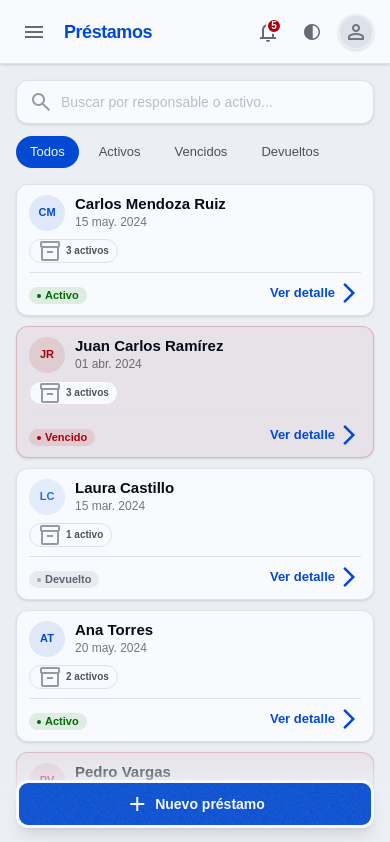
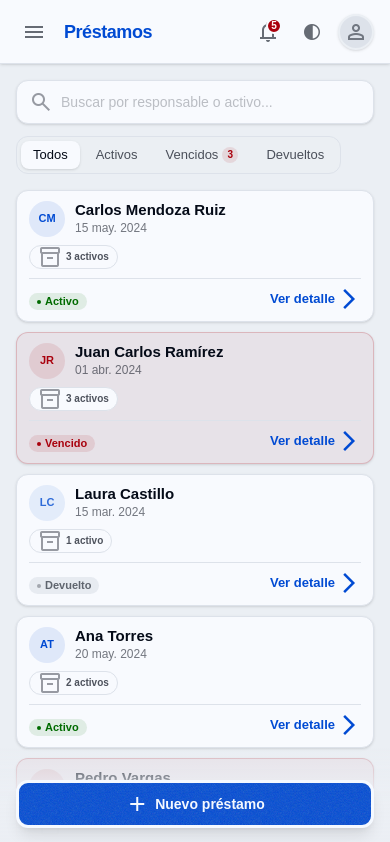
Before and after one commit to jorgegc2187/sigae-web-front, an Angular app: page /loans in a window 390 px wide. Shown: the top 842 px of the page. Built offline with nearby package versions, Linux system fonts and the light colour scheme.

Commit message:
feat(loan-list): integrate segmented filter tabs for status selection in loan list

```diff
--- a/src/app/features/loans/pages/loan-list/loan-list.component.html
+++ b/src/app/features/loans/pages/loan-list/loan-list.component.html
@@ -14,51 +14,14 @@
     </div>
 
     <div class="-mx-4 overflow-x-auto px-4">
-      <div class="flex min-w-max items-center gap-1.5 pb-1">
-        <button
-          type="button"
-          class="rounded-full px-3.5 py-1.5 text-[13px] font-medium whitespace-nowrap transition-colors"
-          [class.bg-primary]="isStatusTabActive('all')"
-          [class.text-primary-content]="isStatusTabActive('all')"
-          [class.bg-base-200]="!isStatusTabActive('all')"
-          [class.text-base-content/70]="!isStatusTabActive('all')"
-          (click)="onStatusTabChange('all')"
-        >
-          Todos
-        </button>
-        <button
-          type="button"
-          class="rounded-full px-3.5 py-1.5 text-[13px] font-medium whitespace-nowrap transition-colors"
-          [class.bg-primary]="isStatusTabActive('active')"
-          [class.text-primary-content]="isStatusTabActive('active')"
-          [class.bg-base-200]="!isStatusTabActive('active')"
-          [class.text-base-content/70]="!isStatusTabActive('active')"
-          (click)="onStatusTabChange('active')"
-        >
-          Activos
-        </button>
-        <button
-          type="button"
-          class="rounded-full px-3.5 py-1.5 text-[13px] font-medium whitespace-nowrap transition-colors"
-          [class.bg-primary]="isStatusTabActive('overdue')"
-          [class.text-primary-content]="isStatusTabActive('overdue')"
-          [class.bg-base-200]="!isStatusTabActive('overdue')"
-          [class.text-base-content/70]="!isStatusTabActive('overdue')"
-          (click)="onStatusTabChange('overdue')"
-        >
-          Vencidos
-        </button>
-        <button
-          type="button"
-          class="rounded-full px-3.5 py-1.5 text-[13px] font-medium whitespace-nowrap transition-colors"
-          [class.bg-primary]="isStatusTabActive('returned')"
-          [class.text-primary-content]="isStatusTabActive('returned')"
-          [class.bg-base-200]="!isStatusTabActive('returned')"
-          [class.text-base-content/70]="!isStatusTabActive('returned')"
-          (click)="onStatusTabChange('returned')"
-        >
-          Devueltos
-        </button>
+      <div class="pb-1">
+        <app-segmented-filter-tabs
+          [items]="statusTabs()"
+          [activeValue]="queryState().status ?? 'all'"
+          variant="mobile"
+          [compact]="true"
+          (valueChange)="onStatusTabSelect($event)"
+        />
       </div>
     </div>
 
@@ -180,53 +143,12 @@
     (toggleSelectAll)="onToggleSelectAll($event)"
   >
     <div listing-toolbar class="flex flex-col gap-4 xl:flex-row xl:items-center xl:justify-between">
-      <div class="flex flex-wrap items-center gap-2 rounded-xl bg-base-200/70 p-1">
-        <button
-          type="button"
-          class="btn btn-sm border-none shadow-none"
-          [class.btn-active]="isStatusTabActive('all')"
-          [class.bg-base-100]="isStatusTabActive('all')"
-          [class.text-base-content]="isStatusTabActive('all')"
-          [class.btn-ghost]="!isStatusTabActive('all')"
-          (click)="onStatusTabChange('all')"
-        >
-          Todos
-        </button>
-        <button
-          type="button"
-          class="btn btn-sm border-none shadow-none"
-          [class.btn-active]="isStatusTabActive('active')"
-          [class.bg-base-100]="isStatusTabActive('active')"
-          [class.text-base-content]="isStatusTabActive('active')"
-          [class.btn-ghost]="!isStatusTabActive('active')"
-          (click)="onStatusTabChange('active')"
-        >
-          Activos
-        </button>
-        <button
-          type="button"
-          class="btn btn-sm border-none shadow-none gap-2"
-          [class.btn-active]="isStatusTabActive('overdue')"
-          [class.bg-base-100]="isStatusTabActive('overdue')"
-          [class.text-base-content]="isStatusTabActive('overdue')"
-          [class.btn-ghost]="!isStatusTabActive('overdue')"
-          (click)="onStatusTabChange('overdue')"
-        >
-          Vencidos
-          <span class="badge badge-error badge-xs">{{ overdueCount() }}</span>
-        </button>
-        <button
-          type="button"
-          class="btn btn-sm border-none shadow-none"
-          [class.btn-active]="isStatusTabActive('returned')"
-          [class.bg-base-100]="isStatusTabActive('returned')"
-          [class.text-base-content]="isStatusTabActive('returned')"
-          [class.btn-ghost]="!isStatusTabActive('returned')"
-          (click)="onStatusTabChange('returned')"
-        >
-          Devueltos
-        </button>
-      </div>
+      <app-segmented-filter-tabs
+        [items]="statusTabs()"
+        [activeValue]="queryState().status ?? 'all'"
+        variant="desktop"
+        (valueChange)="onStatusTabSelect($event)"
+      />
 
       <div class="flex flex-col gap-3 sm:flex-row sm:items-center">
         <label class="input border border-base-300 flex w-full items-center gap-2 shadow-sm sm:w-[320px]">
--- a/src/app/features/loans/pages/loan-list/loan-list.component.ts
+++ b/src/app/features/loans/pages/loan-list/loan-list.component.ts
@@ -4,6 +4,10 @@ import { Router } from '@angular/router';
 import { DataListingComponent } from '../../../../shared/ui/data-listing/data-listing.component';
 import { MobilePaginationComponent } from '../../../../shared/ui/mobile-pagination/mobile-pagination.component';
 import { ListQueryState } from '../../../../shared/models/list-query-state.model';
+import {
+  SegmentedFilterTabItem,
+  SegmentedFilterTabsComponent,
+} from '../../../../shared/ui/segmented-filter-tabs/segmented-filter-tabs.component';
 import { Loan, LoanStatus, LoanStatusTab, MOCK_LOANS } from '../../models/loan.model';
 import { LoanStatusBadgeComponent } from '../../components/loan-status-badge/loan-status-badge.component';
 interface LoanListQueryState extends ListQueryState<LoanStatusTab> {
@@ -13,7 +17,13 @@ interface LoanListQueryState extends ListQueryState<LoanStatusTab> {
 @Component({
   selector: 'app-loan-list',
   standalone: true,
-  imports: [NgClass, DataListingComponent, LoanStatusBadgeComponent, MobilePaginationComponent],
+  imports: [
+    NgClass,
+    DataListingComponent,
+    LoanStatusBadgeComponent,
+    MobilePaginationComponent,
+    SegmentedFilterTabsComponent,
+  ],
   templateUrl: './loan-list.component.html',
   changeDetection: ChangeDetectionStrategy.OnPush,
 })
@@ -95,6 +105,13 @@ export class LoanListComponent {
     () => this.loans().filter((loan) => loan.status === 'Vencido').length,
   );
 
+  readonly statusTabs = computed<SegmentedFilterTabItem[]>(() => [
+    { value: 'all', label: 'Todos' },
+    { value: 'active', label: 'Activos' },
+    { value: 'overdue', label: 'Vencidos', badgeCount: this.overdueCount() },
+    { value: 'returned', label: 'Devueltos' },
+  ]);
+
   readonly selectedIds = computed(() => this.queryState().selectedIds);
 
   readonly allVisibleSelected = computed(() => {
@@ -117,6 +134,10 @@ export class LoanListComponent {
       status,
       page: 1,
     }));
+  }
+
+  onStatusTabSelect(status: string) {
+    this.onStatusTabChange(status as LoanStatusTab);
   }
 
   onPageChange(page: number) {
--- /dev/null
+++ b/src/app/shared/ui/segmented-filter-tabs/segmented-filter-tabs.component.html
@@ -0,0 +1,44 @@
+<div
+  class="inline-flex items-center gap-1 border p-1"
+  [class.min-w-max]="compact()"
+  [class.rounded-xl]="isMobile()"
+  [class.rounded-lg]="isDesktop()"
+  [class.border-base-300]="isMobile()"
+  [class.border-base-300/80]="isDesktop()"
+  [class.bg-base-200/70]="isMobile()"
+  [class.bg-base-200/55]="isDesktop()"
+>
+  @for (item of items(); track item.value) {
+    <button
+      type="button"
+      class="inline-flex items-center font-medium transition-colors"
+      [class.gap-1]="item.badgeCount"
+      [class.rounded-lg]="isMobile()"
+      [class.rounded-md]="isDesktop()"
+      [class.px-3]="true"
+      [class.py-1.5]="true"
+      [class.text-[13px]]="isMobile()"
+      [class.text-sm]="isDesktop()"
+      [class.bg-base-100]="isActive(item.value)"
+      [class.text-base-content]="isActive(item.value)"
+      [class.shadow-sm]="isActive(item.value)"
+      [class.text-base-content/70]="isMobile() && !isActive(item.value)"
+      [class.text-base-content/60]="isDesktop() && !isActive(item.value)"
+      [class.hover:bg-base-100/70]="isMobile() && !isActive(item.value)"
+      [class.hover:bg-base-100/60]="isDesktop() && !isActive(item.value)"
+      [class.hover:text-base-content]="!isActive(item.value)"
+      (click)="onSelect(item.value)"
+    >
+      {{ item.label }}
+      @if (item.badgeCount) {
+        <span
+          class="flex h-4 w-4 items-center justify-center rounded-full text-[10px] font-bold"
+          [class.bg-error/10]="true"
+          [class.text-error]="true"
+        >
+          {{ item.badgeCount }}
+        </span>
+      }
+    </button>
+  }
+</div>
--- /dev/null
+++ b/src/app/shared/ui/segmented-filter-tabs/segmented-filter-tabs.component.ts
@@ -0,0 +1,40 @@
+import { ChangeDetectionStrategy, Component, input, output } from '@angular/core';
+
+export interface SegmentedFilterTabItem {
+  value: string;
+  label: string;
+  badgeCount?: number;
+}
+
+export type SegmentedFilterTabsVariant = 'desktop' | 'mobile';
+
+@Component({
+  selector: 'app-segmented-filter-tabs',
+  standalone: true,
+  templateUrl: './segmented-filter-tabs.component.html',
+  changeDetection: ChangeDetectionStrategy.OnPush,
+})
+export class SegmentedFilterTabsComponent {
+  items = input.required<ReadonlyArray<SegmentedFilterTabItem>>();
+  activeValue = input.required<string>();
+  variant = input<SegmentedFilterTabsVariant>('desktop');
+  compact = input(false);
+
+  valueChange = output<string>();
+
+  isActive(value: string): boolean {
+    return this.activeValue() === value;
+  }
+
+  onSelect(value: string) {
+    this.valueChange.emit(value);
+  }
+
+  isDesktop(): boolean {
+    return this.variant() === 'desktop';
+  }
+
+  isMobile(): boolean {
+    return this.variant() === 'mobile';
+  }
+}
```
